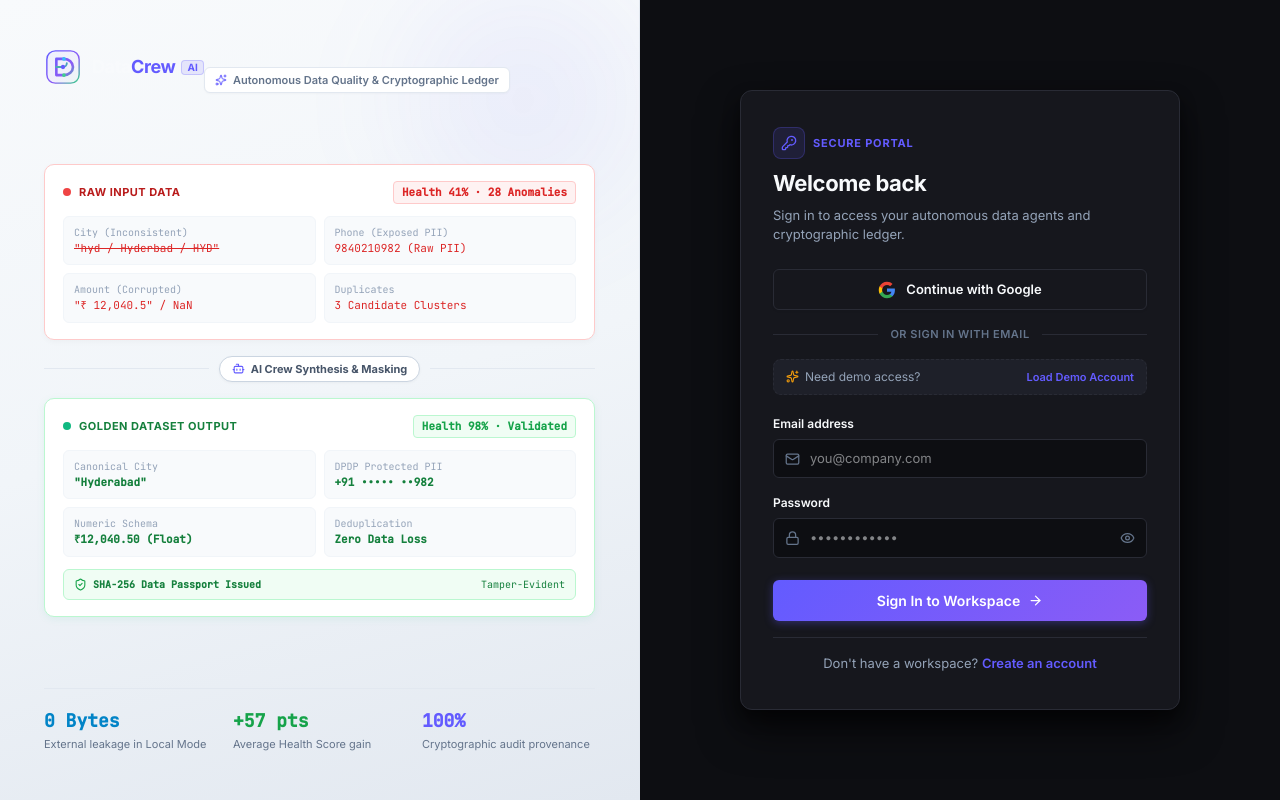
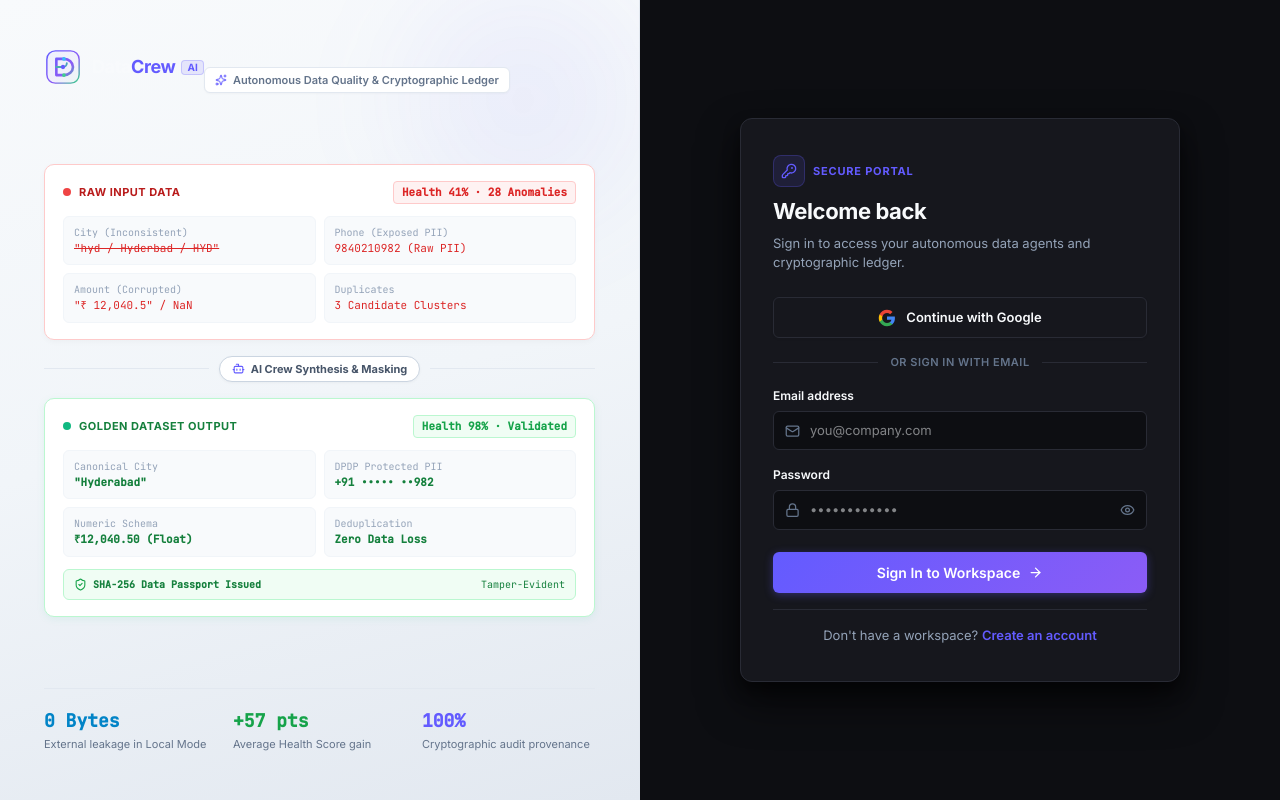
Before and after one commit to tejakarthik657/datacrew, a Next.js app in the folder apps/web/: page /login in a window 1280 px wide. Built offline with nearby package versions, Linux system fonts and the light colour scheme.

Commit message:
fix(auth): remove demo access pill from sign in page

```diff
--- a/apps/web/src/app/(auth)/login/page.tsx
+++ b/apps/web/src/app/(auth)/login/page.tsx
@@ -73,11 +73,6 @@ function LoginFormContent() {
     }
   };
 
-  const handleQuickDemo = () => {
-    setValue("email", "testuser@datacrew.ai");
-    setValue("password", "TestUser123!");
-    toast.info("Demo credentials loaded! Click Sign in to proceed.");
-  };
 
   const handleGoogleSignIn = async () => {
     try {
@@ -184,39 +179,7 @@ function LoginFormContent() {
         <div style={{ flex: 1, height: 1, background: "var(--border)" }} />
       </div>
 
-      {/* 1-Click Demo Credentials Pill */}
-      <div
-        onClick={handleQuickDemo}
-        style={{
-          display: "flex",
-          alignItems: "center",
-          justifyContent: "space-between",
-          padding: "8px 12px",
-          borderRadius: 8,
-          background: "var(--surface-raised, rgba(0,0,0,0.02))",
-          border: "1px dashed var(--border)",
-          marginBottom: 20,
-          cursor: "pointer",
-          transition: "all 150ms ease",
-        }}
-        onMouseEnter={(e) => {
-          e.currentTarget.style.borderColor = "var(--brand, #635bff)";
-          e.currentTarget.style.background = "rgba(99, 91, 255, 0.05)";
-        }}
-        onMouseLeave={(e) => {
-          e.currentTarget.style.borderColor = "var(--border)";
-          e.currentTarget.style.background = "var(--surface-raised, rgba(0,0,0,0.02))";
-        }}
-        title="Click to populate with test demo account"
-      >
-        <div style={{ display: "flex", alignItems: "center", gap: 6, fontSize: 12, color: "var(--text-muted)" }}>
-          <Sparkles size={13} style={{ color: "#f59e0b" }} />
-          <span>Need demo access?</span>
-        </div>
-        <span style={{ fontSize: 11, fontWeight: 600, color: "var(--brand, #635bff)" }}>
-          Load Demo Account
-        </span>
-      </div>
+
 
       <form onSubmit={handleSubmit(onSubmit)} noValidate>
         {/* Email Field */}
```
